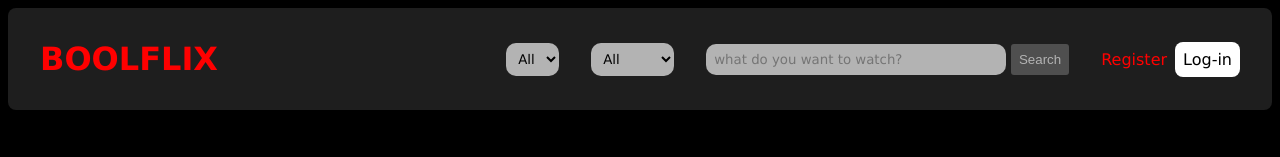
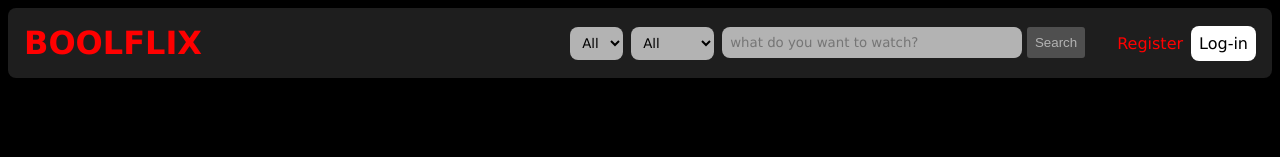
Before and after one commit to MarcoGotti/vite-boolflix, a Vue app: page / in a window 1280 px wide. Shown: the top 157 px of the page. Built offline with nearby package versions, Linux system fonts and the light colour scheme; no server answers.

Commit message:
head Commit

```diff
--- a/src/App.vue
+++ b/src/App.vue
@@ -20,7 +20,7 @@ export default {
         "https://api.themoviedb.org/3/trending/tv/day?api_key=61c198a32992a4189de16fcab7d00274",
     };
   },
-  mounted() {
+  created() {
     state.fetchData(this.url_api_movies_initial, this.url_api_tv_initial);
   },
 };
--- a/src/components/AppHeader.vue
+++ b/src/components/AppHeader.vue
@@ -24,8 +24,10 @@ export default {
   <header>
     <Logo></Logo>
     <nav>
-      <Filters></Filters>
-      <Searchinput></Searchinput>
+      <div class="search">
+        <Searchinput></Searchinput>
+        <Filters></Filters>
+      </div>
       <UserAccess></UserAccess>
     </nav>
   </header>
@@ -35,29 +37,35 @@ export default {
 header {
   display: flex;
   flex-direction: column;
-  gap: 1rem;
-  justify-content: space-between;
   align-items: center;
+  margin: 0.5rem;
+  padding: 1rem;
   background-color: var(--bool-primary);
-  padding: 0.5rem;
-  margin: 0.5rem;
   border-radius: 0.5rem;
 
-  @media screen and (min-width: 580px) {
+  @media screen and (min-width: 594px) {
     flex-direction: row;
-    justify-content: space-between;
-    padding: 2rem;
   }
 
   nav {
     display: flex;
+    justify-content: space-between;
     align-items: center;
     width: 100%;
-    justify-content: space-around;
-    gap: 2rem;
+    margin-top: 0.5rem;
 
-    @media screen and (min-width: 580px) {
+    @media screen and (min-width: 594px) {
       justify-content: end;
+      gap: 2rem;
+      margin-top: 0;
+    }
+
+    .search {
+      @media screen and (min-width: 824px) {
+        display: flex;
+        flex-direction: row-reverse;
+        gap: 0.5rem;
+      }
     }
   }
 }
--- a/src/components/AppMain.vue
+++ b/src/components/AppMain.vue
@@ -30,6 +30,6 @@ export default {
 
 <style scoped>
 main {
-  min-height: calc(100vh - 245px);
+  min-height: calc(100vh - 225px);
 }
 </style>
--- a/src/components/Filters.vue
+++ b/src/components/Filters.vue
@@ -14,6 +14,7 @@ export default {
 </script>
 
 <template>
+  <div class="filter_box">
     <select
       name="genre"
       id="genre"
@@ -31,16 +32,27 @@ export default {
     >
       <mediaOptions></mediaOptions>
     </select>
+  </div>
 </template>
 
 <style scoped>
+.filter_box {
+  display: flex;
+  gap: 0.5rem;
+  padding: 0.5rem 0;
+
+  @media screen and (min-width: 824px) {
+    padding: 0;
+  }
+
   select {
     padding: 0.5rem;
     border: none;
     font-weight: 500;
-  border-radius: 10px;
+    border-radius: 8px;
     background-color: var(--bool-light);
     max-width: 100px;
     font-family: Verdana, Geneva, Tahoma, sans-serif;
   }
+}
 </style>
--- a/src/components/FlyersList.vue
+++ b/src/components/FlyersList.vue
@@ -23,7 +23,7 @@ export default {
 </script>
 
 <template>
-  <ShowOffCard></ShowOffCard>
+  <ShowOffCard v-if="state.showOff"></ShowOffCard>
 
   <section class="cards_list">
     <div class="container">
--- a/src/components/Searchinput.vue
+++ b/src/components/Searchinput.vue
@@ -17,10 +17,10 @@ export default {
       type="text"
       id="text"
       v-model="state.searchText"
-      @keyup.enter="state.searchGo"
+      @keyup.enter="state.searchInitiate"
       placeholder="what do you want to watch?"
     />
-    <button type="button" @click="state.searchGo">Search</button>
+    <button type="button" @click="state.searchInitiate">Search</button>
   </div>
 </template>
 
@@ -32,12 +32,12 @@ button {
   font-weight: 500;
 }
 input {
-  border-radius: 10px;
+  border-radius: 8px;
   background-color: var(--bool-light);
   width: 250px;
   font-family: Verdana, Geneva, Tahoma, sans-serif;
 
-  @media screen and (min-width: 1056px) {
+  @media screen and (min-width: 1176px) {
     width: 300px;
   }
 }
@@ -49,7 +49,7 @@ button {
   background-color: var(--bool-dark);
   color: var(--bool-light);
 
-  @media screen and (min-width: 1080px) {
+  @media screen and (min-width: 1176px) {
     display: inline-block;
   }
 }
--- a/src/components/ShowOffCard.vue
+++ b/src/components/ShowOffCard.vue
@@ -21,7 +21,7 @@ export default {
 </script>
 
 <template>
-  <section v-if="state.showOff" class="show_off">
+  <section class="show_off">
     <div class="container">
       <div class="row">
         <div class="col-12">
--- a/src/components/UserAccess.vue
+++ b/src/components/UserAccess.vue
@@ -17,7 +17,7 @@ export default {
   flex-direction: column-reverse;
   gap: 0.5rem;
 
-  @media screen and (min-width: 1024px) {
+  @media screen and (min-width: 1176px) {
     flex-direction: row;
     align-items: center;
   }
--- a/src/state.js
+++ b/src/state.js
@@ -38,7 +38,11 @@ export const state = reactive({
       this.merge(this.tv, this.movies); //function ripetuta due volte. Non pulito ma efficace
     });
   },
-
+  /**
+   * Merge and mix (one object - one object) two arrays
+   * @param {Array} arr1 One of arrays result of calls
+   * @param {Array} arr2 The other array
+   */
   merge(arr1, arr2) {
     this.searchRes = [];
     for (let i = 0; i < arr2.length; i++) {
@@ -46,7 +50,6 @@ export const state = reactive({
       if (arr2[i] !== undefined) this.searchRes.push(arr2[i]);
     }
     this.applyFilters();
-    this.showOff = false;
     //this.getShowOff(0, this.filteredRes[0].id, this.filteredRes[0].media_type);
     console.log(this.searchRes);
   },
@@ -66,11 +69,15 @@ export const state = reactive({
     this.filteredRes = this.filterByMedia(this.searchRes, this.media_type);
     this.filteredRes = this.filterByGenre(this.filteredRes, this.genre);
     this.showOff = false;
-    //this.getShowOff(0, this.filteredRes[0].id, this.filteredRes[0].media_type);
 
     console.log(this.filteredRes);
   },
-
+  /**
+   * Isolates the clicked object and allows showoff section to appear
+   * @param {Number} resultIndex Object position
+   * @param {Number} id Object key
+   * @param {String} mediaType Object key
+   */
   getShowOff(resultIndex, id, mediaType) {
     this.result = this.filteredRes[resultIndex];
     this.getActors(id, mediaType);
@@ -91,14 +98,21 @@ export const state = reactive({
       });
   },
 
-  searchGo() {
+  searchInitiate() {
     const url_movie = `${this.url_api}/search/movie?api_key=${this.api_key}&query=${this.searchText}`;
     const url_tv = `${this.url_api}/search/tv?api_key=${this.api_key}&query=${this.searchText}`;
     this.fetchData(url_movie, url_tv);
     this.searchText = "";
     //
   },
-
+  /**
+   * Regulates the rendering in case of equality
+   * @param {String} key_1 object key .original_title
+   * @param {String} key_2 object key .original_name
+   * @param {String} key_3 object key .title
+   * @param {String} key_4 object key .name
+   * @returns
+   */
   renderInfo(key_1, key_2, key_3, key_4) {
     return key_1 && key_1 != key_3
       ? key_1
@@ -106,7 +120,11 @@ export const state = reactive({
       ? key_2
       : "";
   },
-
+  /**
+   * Compensate necessary inequality between Country-Language abbreviation
+   * @param {String} languageFlag object key
+   * @returns a piece of URL (a String)
+   */
   renderFlag(languageFlag) {
     return languageFlag == "en"
       ? this.url_flag + "GB/flat/16.png"
```
Lines whose indentation alone changed are shown as unchanged.
